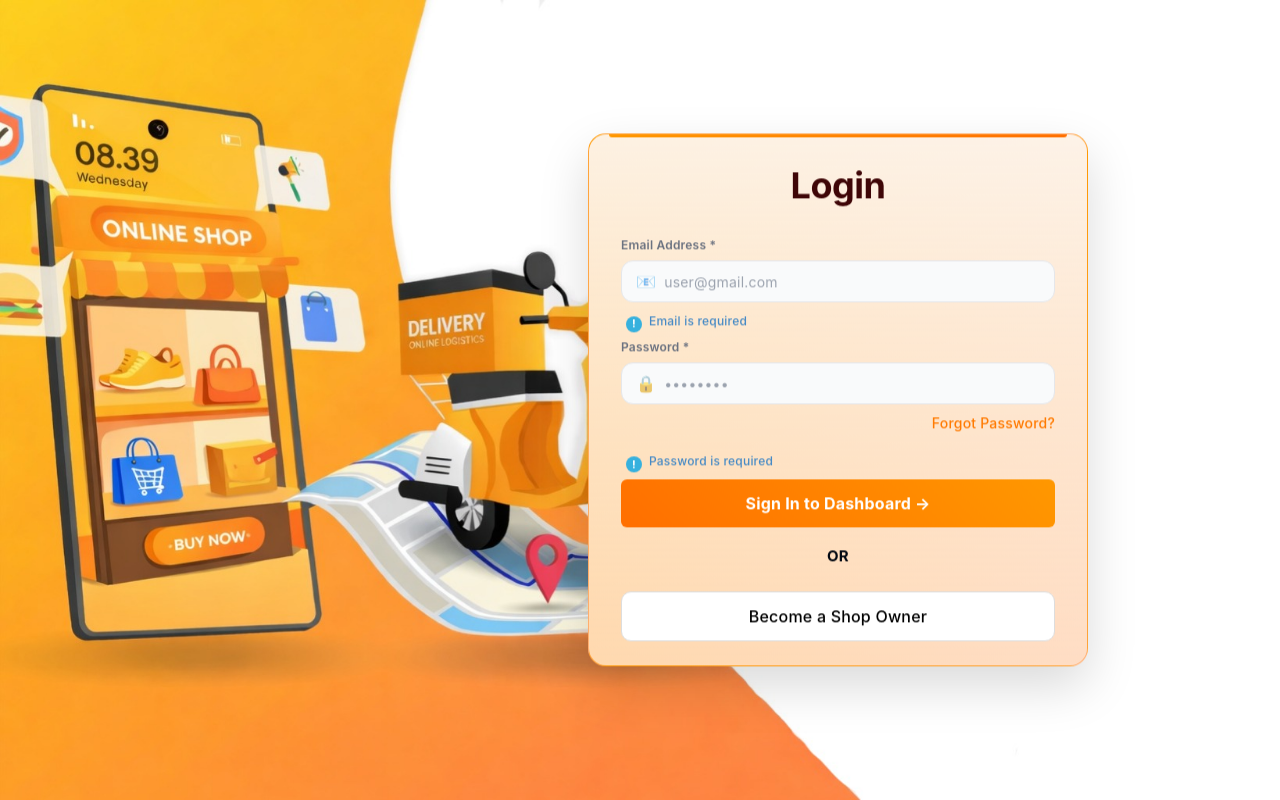
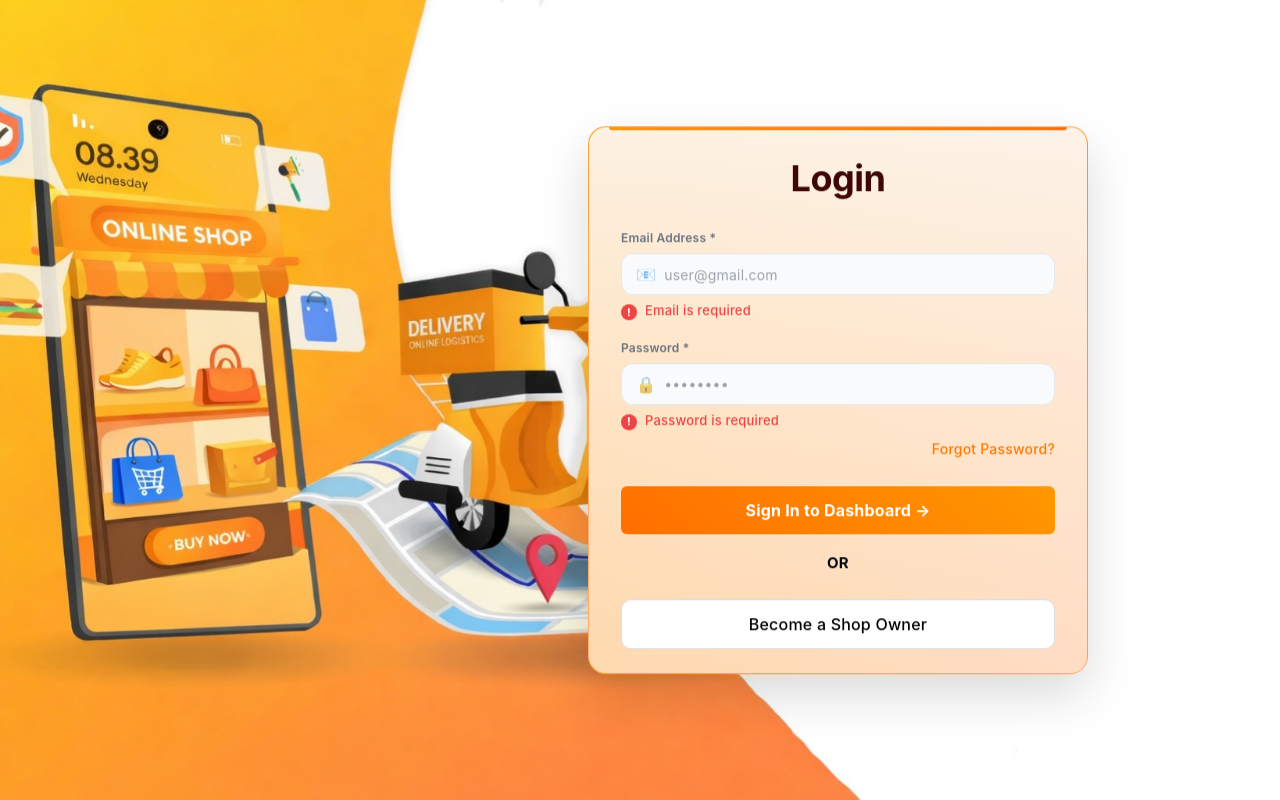
Before and after one commit to SowdhaBegam/MC---frontend, a React app: page / in a window 1280 px wide. Both pictures are taken after a click on the button "Sign In to Dashboard →". Built offline with nearby package versions, Linux system fonts and the light colour scheme; the HTML template or start-up script is replaced by a standard one.

Commit message:
Success2

```diff
--- a/src/components/Login.jsx
+++ b/src/components/Login.jsx
@@ -114,7 +114,7 @@ export default function Login() {
             }
           />
         </div>
-        {errors.email && <p className="error">{errors.email}</p>}
+        {errors.email && <p className="login-error">{errors.email}</p>}
       </div>
 
       <div className="field">
@@ -132,13 +132,14 @@ export default function Login() {
 
 
         </div>
+        {errors.password && <p className="login-error">{errors.password}</p>}
         <p className="forgot-wrap">
   <span onClick={() => navigate("/forgot-password")} className="forgot-link">
     Forgot Password?
   </span>
 </p>
 
-        {errors.password && <p className="error">{errors.password}</p>}
+
       </div>
 
       <button className="create-btn login-btn" onClick={handleLogin}>
--- a/src/components/Register.jsx
+++ b/src/components/Register.jsx
@@ -181,7 +181,7 @@ const dropdownStyle = categoryOpen
                   }
                 />
                 </div>
-                {errors.shopName && <p className="error">{errors.shopName}</p>}
+                {errors.shopName && <p className="reg-error">{errors.shopName}</p>}
 
 
             </div>
@@ -235,7 +235,7 @@ const dropdownStyle = categoryOpen
   )}
 
 
-  {errors.category && <p className="error">{errors.category}</p>}
+  {errors.category && <p className="reg-error">{errors.category}</p>}
 </div>
 
 
@@ -256,7 +256,7 @@ const dropdownStyle = categoryOpen
                 }
               />
               </div>
-              {errors.phone && <p className="error">{errors.phone}</p>}
+              {errors.phone && <p className="reg-error">{errors.phone}</p>}
 
 
           </div>
@@ -293,7 +293,7 @@ const dropdownStyle = categoryOpen
                 }
               />
               </div>
-              {errors.fullName && <p className="error">{errors.fullName}</p>}
+              {errors.fullName && <p className="reg-error">{errors.fullName}</p>}
 
           </div>
 
@@ -310,7 +310,7 @@ const dropdownStyle = categoryOpen
                 }
               />
               </div>
-              {errors.email && <p className="error">{errors.email}</p>}
+              {errors.email && <p className="reg-error">{errors.email}</p>}
 
           </div>
 
@@ -327,7 +327,7 @@ const dropdownStyle = categoryOpen
                 }
               />
               </div>
-              {errors.password && <p className="error">{errors.password}</p>}
+              {errors.password && <p className="reg-error">{errors.password}</p>}
           </div>
 
           <div className="btn-row">
@@ -354,7 +354,7 @@ const dropdownStyle = categoryOpen
                 }
               />
               </div>
-              {errors.address && <p className="error">{errors.address}</p>}
+              {errors.address && <p className="reg-error">{errors.address}</p>}
           </div>
           <div className="field-row">
   <div className="field">
@@ -370,7 +370,7 @@ const dropdownStyle = categoryOpen
         }
       />
     </div>
-    {errors.latitude && <p className="error">{errors.latitude}</p>}
+    {errors.latitude && <p className="reg-error">{errors.latitude}</p>}
   </div>
 
   <div className="field">
@@ -386,7 +386,7 @@ const dropdownStyle = categoryOpen
         }
       />
     </div>
-    {errors.longitude && <p className="error">{errors.longitude}</p>}
+    {errors.longitude && <p className="reg-error">{errors.longitude}</p>}
   </div>
 </div>
 
--- a/src/components/Shop/NewProductModal.jsx
+++ b/src/components/Shop/NewProductModal.jsx
@@ -6,7 +6,7 @@ import {
 } from "../../services/adminShopProductService";
 import { getCategoriesAPI, getSubCategoriesAPI } from "../../services/productService";
 
-export default function NewProductModal({ open, onClose, onDeploy, product, shopId }) {
+export default function NewProductModal({ open, onClose, onDeploy, product, shopId,shopCategory }) {
 
   const [imageFile, setImageFile] = useState(null);
   const [name, setName] = useState("");
@@ -50,13 +50,17 @@ export default function NewProductModal({ open, onClose, onDeploy, product, shop
   setRebate("");
   setStock("");
   setTime("");
-      setCategory("");
+
+  // ⭐ USE shopCategory for ADD MODE
+
+
   setSubCategory("");
   setType("veg");
   setPreview(null);
   setErrors({});
 }
-  }, [product]);
+
+}, [product, shopCategory]);
 
   useEffect(() => {
     const handleClickOutside = (e) => {
@@ -74,11 +78,19 @@ export default function NewProductModal({ open, onClose, onDeploy, product, shop
     };
   }, []);
 
+
   useEffect(() => {
     if (open) {
       loadCategories();
     }
   }, [open]);
+  // ⭐ STEP-2: Force category from shop when modal opens
+useEffect(() => {
+  if (!product && open) {
+    setCategory(shopCategory || "");
+  }
+}, [open, product, shopCategory]);
+
 
   const loadCategories = async () => {
     try {
@@ -88,6 +100,24 @@ export default function NewProductModal({ open, onClose, onDeploy, product, shop
       console.error("Category fetch error", err);
     }
   };
+  useEffect(() => {
+  const loadSubs = async () => {
+    if (!category) return;
+
+    const selectedCat = categories.find(c => c.name === category);
+    if (!selectedCat) return;
+
+    try {
+      const subData = await getSubCategoriesAPI(selectedCat.id);
+      setSubCategories(subData);
+    } catch (err) {
+      console.error("Subcategory fetch error", err);
+    }
+  };
+
+  loadSubs();
+}, [category, categories]);
+
 
   useEffect(() => {
     if (category === "Food") {
@@ -241,7 +271,11 @@ export default function NewProductModal({ open, onClose, onDeploy, product, shop
           {/* RIGHT FORM */}
           <div className="form-section">
             <div className="row two-col">
+{/* 🔥 CATEGORY FIELD */}
 
+{!shopCategory ? (
+
+  /* 👉 Show dropdown ONLY if category not fixed */
   <div className="field relative" ref={categoryRef}>
     <h4>PRODUCT CATEGORY *</h4>
 
@@ -273,12 +307,26 @@ export default function NewProductModal({ open, onClose, onDeploy, product, shop
             {cat.icon || "📦"} &nbsp;{cat.name}
           </li>
         ))}
-
       </ul>
     )}
 
     {errors.category && <p className="error">{errors.category}</p>}
   </div>
+
+) : (
+
+  /* 👉 Show fixed category (no dropdown) */
+  <div className="field">
+    <h4>PRODUCT CATEGORY</h4>
+
+    <div className="dropdown-btn disabled">
+      {categoryIconMap[shopCategory]} &nbsp;{shopCategory}
+    </div>
+
+  </div>
+
+)}
+
 
 <div className="field relative" ref={subCategoryRef}>
   <h4>SUB-CATEGORY *</h4>
--- a/src/components/admin/AdminShopProducts.jsx
+++ b/src/components/admin/AdminShopProducts.jsx
@@ -18,6 +18,8 @@ const AdminShopProducts = () => {
   const [loading, setLoading] = useState(true);
   const [openModal, setOpenModal] = useState(false);
   const [editProduct, setEditProduct] = useState(null);
+  const [shopCategory, setShopCategory] = useState("");
+
 
   // 🔥 DELETE MODAL STATES
   const [showDeleteModal, setShowDeleteModal] = useState(false);
@@ -37,6 +39,12 @@ useEffect(() => {
       // 🔥 2. Fetch shop details
       const shopData = await getSingleShop(id);
       setShopName(shopData.shop_name);
+      const formattedCategory =
+  shopData.category?.charAt(0).toUpperCase() +
+  shopData.category?.slice(1).toLowerCase();
+
+setShopCategory(formattedCategory);
+
 
     } catch (error) {
       console.error("Failed to fetch data 👉", error);
@@ -164,7 +172,15 @@ const handleToggle = async (productId) => {
               <th>Subcategory</th>
               <th>Final Price</th>
               <th>Price</th>
+              {products.some(p => p.category === "Food") ? (
+  <>
+    <th>Prep Time</th>
+    <th>Food Type</th>
+  </>
+) : (
   <th>Stock</th>
+)}
+
               <th>Status</th>
               <th>Actions</th>
             </tr>
@@ -179,7 +195,15 @@ const handleToggle = async (productId) => {
                 <td>{product.subcategory || "-"}</td>
                 <td>₹ {product.final_price}</td>
                 <td>₹ {product.price}</td>
+                {product.category === "Food" ? (
+  <>
+    <td>{product.prep_time || "-"}</td>
+    <td>{product.food_type || "-"}</td>
+  </>
+) : (
   <td>{product.stock}</td>
+)}
+
 
                 <td>
                   <label className="switch">
@@ -195,7 +219,7 @@ const handleToggle = async (productId) => {
 
                 <td className="action-buttons">
                   <button
-                    className="icon-btn edit-icon"
+                    className="table-edit-btn"
                     onClick={() => handleEdit(product)}
                   >
                     ✏️
@@ -261,7 +285,9 @@ const handleToggle = async (productId) => {
   onDeploy={handleDeploy}
   product={editProduct}
   shopId={id}
+  shopCategory={shopCategory}   // ⭐ ADD THIS
 />
+
 
     </div>
   );
--- a/src/styles/AdminShopProducts.css
+++ b/src/styles/AdminShopProducts.css
@@ -163,16 +163,30 @@ input:checked + .slider:before {
   justify-content: center;
   transition: all 0.25s ease;
 }
+.table-edit-btn {
+  width: 36px;
+  height: 36px;
+  border-radius: 8px;
+  border: none;
+  cursor: pointer;
+  font-size: 16px;
 
-.edit-icon {
+  display: flex;
+  align-items: center;
+  justify-content: center;
+
   background: linear-gradient(135deg, #22c55e, #16a34a);
   color: white;
+
+  transition: all 0.25s ease;
 }
 
-.edit-icon:hover {
+.table-edit-btn:hover {
   transform: scale(1.1);
   box-shadow: 0 6px 15px rgba(34, 197, 94, 0.4);
 }
+
+
 
 .delete-icon {
   background: linear-gradient(135deg, #ef4444, #dc2626);
--- a/src/styles/Login.css
+++ b/src/styles/Login.css
@@ -30,11 +30,39 @@
   width: 100%;
   margin-top: 6px;
 }
-.error {
-  color: red;
-  font-size: 12px;
-  margin-top: 4px;
+/* LOGIN ERROR STYLE WITH ICON */
+
+.login-error {
+  color: #ef4444;
+  font-size: 13px;
+  margin-top: 6px;
+  padding-left: 24px;
+  position: relative;
+  font-weight: 500;
 }
+
+/* Red circular icon */
+.login-error::before {
+  content: "!";
+  position: absolute;
+  left: 0;
+  top: 3px;
+
+  width: 16px;
+  height: 16px;
+  border-radius: 50%;
+
+  background: #ef4444;
+  color: white;
+  font-size: 11px;
+  font-weight: bold;
+
+  display: flex;
+  align-items: center;
+  justify-content: center;
+
+}
+
 .forgot-wrap {
   text-align: right;
   margin-top: 6px;
--- a/src/styles/Register.css
+++ b/src/styles/Register.css
@@ -441,7 +441,7 @@ select option {
 }
 
 
-.error {
+.reg-error {
   color: #ef4444;
   font-size: 12px;
   padding-left: 28px;
@@ -450,7 +450,7 @@ select option {
   top: 8px;
 }
 
-.error::before {
+.reg-error::before {
   content: "!";
   position: absolute;
   left: 5px;
```
Lines whose indentation alone changed are shown as unchanged.
